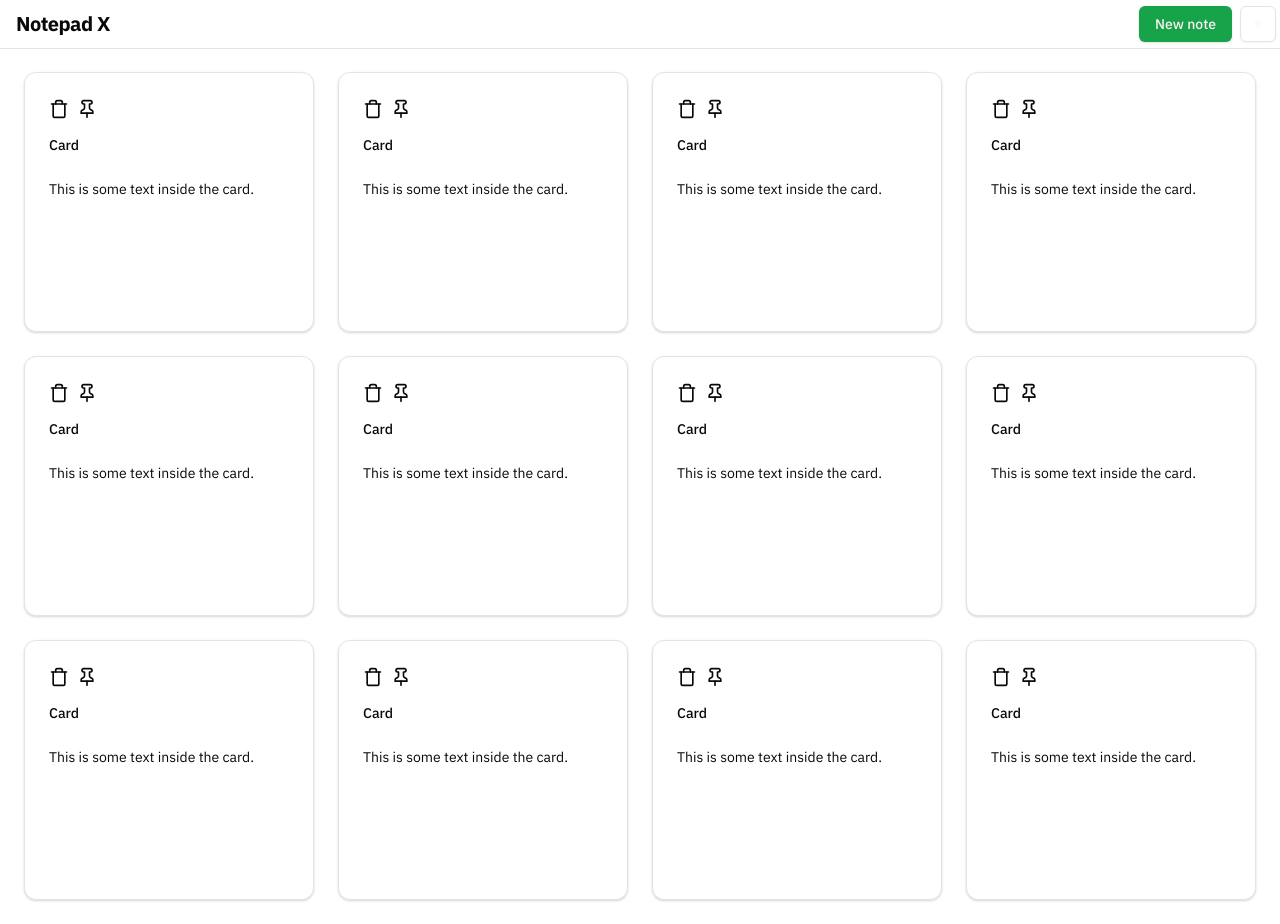
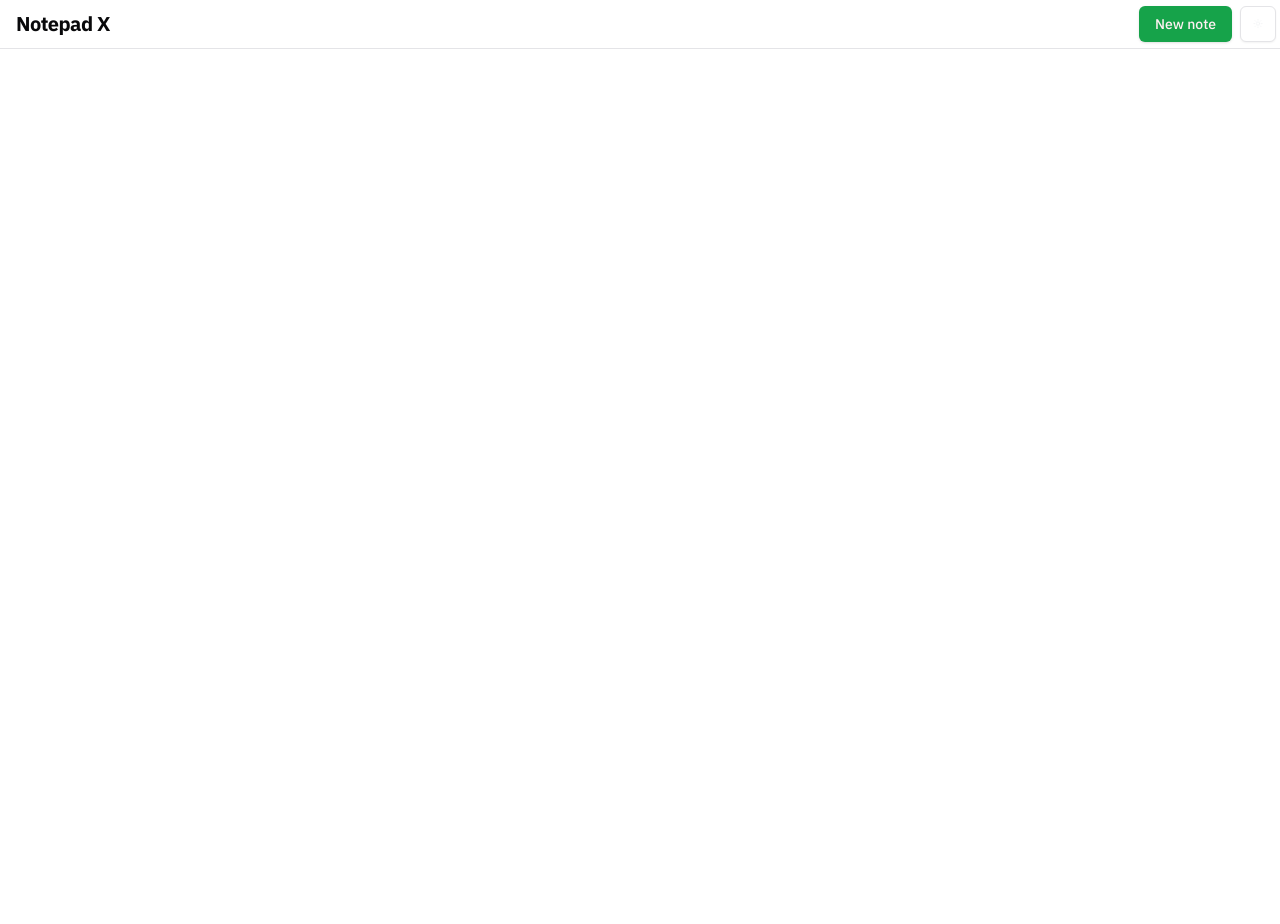
Before and after one commit to pro-khar/numinous, a React (Vite) app: page / in a window 1280 px wide. After the commit the page ends 800 px from the top, so only its background shows below. Built offline with nearby package versions, Linux system fonts and the light colour scheme.

Commit message:
Functionality done

```diff
--- a/package.json
+++ b/package.json
@@ -14,6 +14,7 @@
     "@radix-ui/react-dialog": "^1.0.5",
     "@radix-ui/react-dropdown-menu": "^2.0.6",
     "@radix-ui/react-icons": "^1.3.0",
+    "@radix-ui/react-label": "^2.0.2",
     "@radix-ui/react-menubar": "^1.0.4",
     "@radix-ui/react-scroll-area": "^1.0.5",
     "@radix-ui/react-slot": "^1.0.2",
--- a/src/App.tsx
+++ b/src/App.tsx
@@ -21,13 +21,13 @@ function App() {
   //main-working
 
   const [note, setnote] = useState([]);
-  const addNote = (title, text) => {
-    setnote((prev) => [{ id: Date.now(), ...title, text }, ...prev]);
+  const addNote = (text) => {
+    setnote((prev) => [{ id: Date.now(), ...text }, ...prev]);
   };
-  const updateNote = (id, title, text) => {
+  const updateNote = (id, text) => {
     setnote((prev) =>
       prev.map((prevNote) =>
-        prevNote.id === id ? { ...prevNote, title, text } : prevNote
+        prevNote.id === id ? { ...prevNote, text } : prevNote
       )
     );
   };
@@ -64,6 +64,9 @@ function App() {
   return (
     <>
       <ThemeProvider>
+        <NotesProvider
+          value={{ note, addNote, updateNote, deleteNote, pinNote }}
+        >
           <div className="bg-background h-screen text-gray-100">
             <div
               id="top-bar"
@@ -72,20 +75,21 @@ function App() {
               <p className="font-bold tracking-tight text-xl relative w-full px-4 text-foreground">
                 Notepad X
               </p>
-
-            <NotesProvider
-              value={{ note, addNote, updateNote, deleteNote, pinNote }}
-            >
               <Noteform /> {/*INPUTTTTTT*/}
-            </NotesProvider>
-
               <ThemeToggle />
             </div>
 
             <ScrollArea className="pt-12">
-            <NoteItems />
+              <div className="flex gap-6 flex-wrap p-6">
+                {note.map((note) => (
+                  <div key={note.id}>
+                    <NoteItems note={note} />
+                  </div>
+                ))}
+              </div>
             </ScrollArea>
           </div>
+        </NotesProvider>
       </ThemeProvider>
     </>
   );
--- a/src/components/noteItems.tsx
+++ b/src/components/noteItems.tsx
@@ -1,29 +1,82 @@
-import React from "react";
-import { NoteCard } from "./note-card";
-import { ScrollArea } from "./ui/scroll-area";
+import { CardHeader, CardContent, Card } from "@/components/ui/card";
+import { useNote } from "@/context/noteContext";
+import { useState } from "react";
+import { Label } from "./ui/label";
 
-function NoteItems() {
+function NoteItems({ note }) {
+  const { updateNote, deleteNote, pinNote } = useNote();
+  const [notetext, setNotetext] = useState(note.text);
+
+  const notePinner = () => {
+    pinNote(note.id);
+    console.log(note.isPinned);
+  };
+
   return (
     <>
-      <div className="h-full p-6">
-        {/* Notecard element has to be rendered using map() or any other suitable function */}
-        <div className="flex gap-6 flex-wrap justify-center">
-          <NoteCard />
-          <NoteCard />
-          <NoteCard />
-          <NoteCard />
-          <NoteCard />
-          <NoteCard />
-          <NoteCard />
-          <NoteCard />
-          <NoteCard />
-          <NoteCard />
-          <NoteCard />
-          <NoteCard />
-        </div>
-      </div>
+      <Card className="w-[290px] min-h-[260px] drop-shadow-sm hover:drop-shadow-xl">
+        <CardHeader className="flex gap-2 p-4 bg-gray-100 dark:bg-background rounded-t-lg">
+          <div className="flex gap-2">
+            <div className="text-lg font-medium w-full ml-2">{note.title}</div>
+            <TrashIcon
+              className={`w-5 hover:text-red-500`}
+              onClick={() => deleteNote(note.id)}
+            />
+            <PinIcon
+              className={`w-5  ${
+                note.isPinned
+                  ? "fill-blue-500 text-blue-500"
+                  : "hover:text-blue-500"
+              }`}
+              onClick={notePinner}
+            />
+          </div>
+        </CardHeader>
+        <CardContent className="text-sm pt-4">{note.text}</CardContent>
+      </Card>
     </>
   );
 }
 
 export default NoteItems;
+
+function PinIcon(props) {
+  return (
+    <svg
+      {...props}
+      xmlns="http://www.w3.org/2000/svg"
+      width="24"
+      height="24"
+      viewBox="0 0 24 24"
+      fill="none"
+      stroke="currentColor"
+      strokeWidth="2"
+      strokeLinecap="round"
+      strokeLinejoin="round"
+    >
+      <line x1="12" x2="12" y1="17" y2="22" />
+      <path d="M5 17h14v-1.76a2 2 0 0 0-1.11-1.79l-1.78-.9A2 2 0 0 1 15 10.76V6h1a2 2 0 0 0 0-4H8a2 2 0 0 0 0 4h1v4.76a2 2 0 0 1-1.11 1.79l-1.78.9A2 2 0 0 0 5 15.24Z" />
+    </svg>
+  );
+}
+
+function TrashIcon(props) {
+  return (
+    <svg
+      {...props}
+      xmlns="http://www.w3.org/2000/svg"
+      width="24"
+      height="24"
+      viewBox="0 0 24 24"
+      fill="none"
+      stroke="currentColor"
+      strokeWidth="2"
+      strokeLinecap="round"
+      strokeLinejoin="round"
+    >
+      <path d="M3 6h18" />
+      <path d="M19 6v14c0 1-1 2-2 2H7c-1 0-2-1-2-2V6" />
+      <path d="M8 6V4c0-1 1-2 2-2h4c1 0 2 1 2 2v2" />
+    </svg>
+  );
+}
--- a/src/components/noteform.tsx
+++ b/src/components/noteform.tsx
@@ -20,8 +20,8 @@ function Noteform() {
     e.preventDefault();
 
     if (!text) return;
-    console.log(title, text);
-    addNote({ title, text, isPinned: false });
+    console.log(text);
+    addNote({ title, text });
     settext("");
     settitle("");
   };
--- /dev/null
+++ b/src/components/ui/label.tsx
@@ -0,0 +1,24 @@
+import * as React from "react"
+import * as LabelPrimitive from "@radix-ui/react-label"
+import { cva, type VariantProps } from "class-variance-authority"
+
+import { cn } from "@/lib/utils"
+
+const labelVariants = cva(
+  "text-sm font-medium leading-none peer-disabled:cursor-not-allowed peer-disabled:opacity-70"
+)
+
+const Label = React.forwardRef<
+  React.ElementRef<typeof LabelPrimitive.Root>,
+  React.ComponentPropsWithoutRef<typeof LabelPrimitive.Root> &
+    VariantProps<typeof labelVariants>
+>(({ className, ...props }, ref) => (
+  <LabelPrimitive.Root
+    ref={ref}
+    className={cn(labelVariants(), className)}
+    {...props}
+  />
+))
+Label.displayName = LabelPrimitive.Root.displayName
+
+export { Label }
--- a/src/context/noteContext.ts
+++ b/src/context/noteContext.ts
@@ -11,7 +11,7 @@ const NoteContext = createContext({
     },
   ],
   addNote: (title, text) => {},
-  updateNote: (id, title, text) => {},
+  updateNote: (id, text) => {},
   deleteNote: (id) => {},
   pinNote: (id) => {},
 });
```
Also changed, not shown: 1 other file (tests, documents, lock files or other folders). Lines whose indentation alone changed are shown as unchanged.
